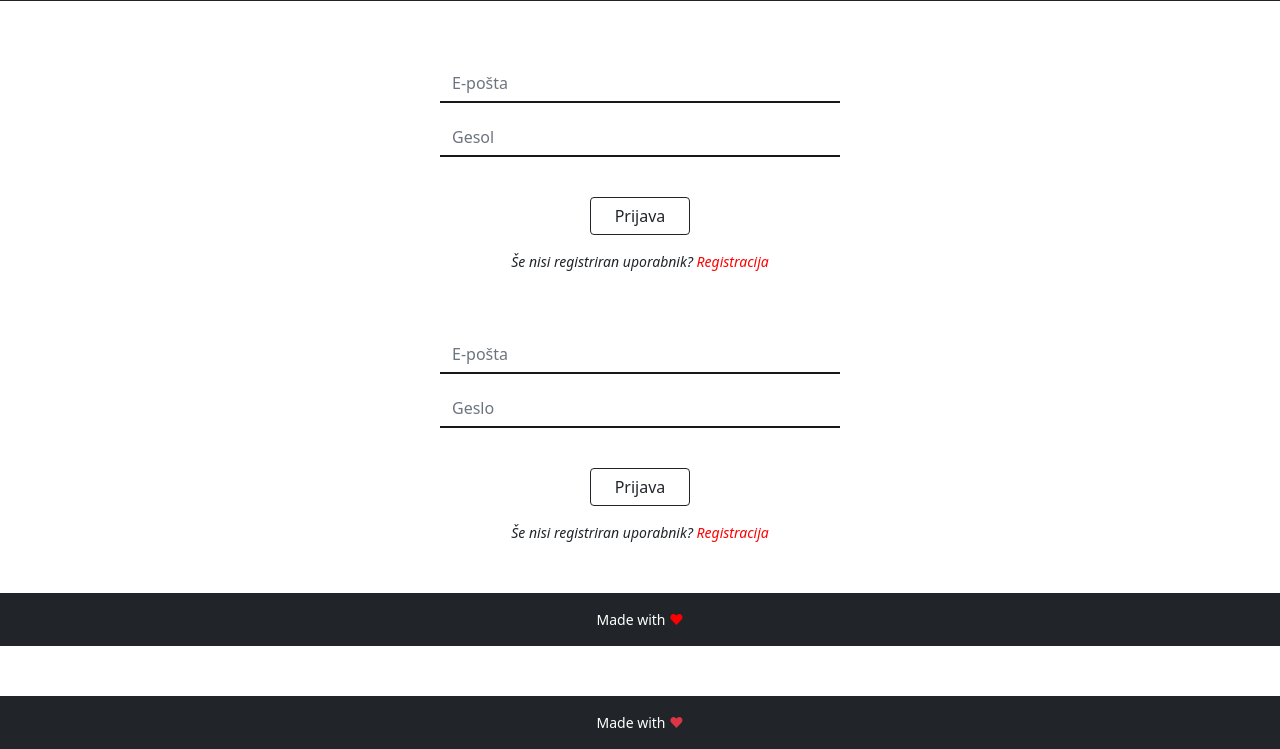
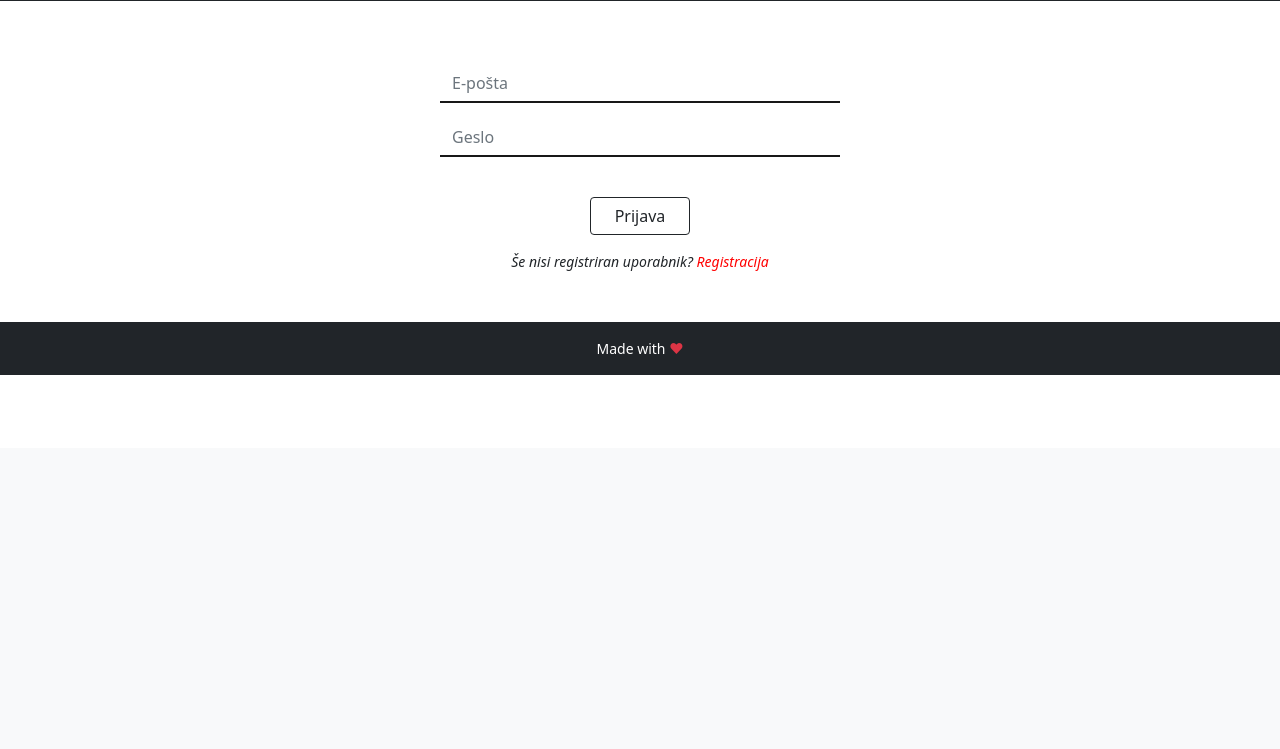
Before and after one commit to mh7x/Ep-webshop, a PHP site: page /view/signin in a window 1280 px wide. Shown: the part 352-1101 px from the top of the page. After the commit the page ends 727 px from the top, so only its background shows below. Run offline with PHP 8.4, Linux system fonts and the light colour scheme; some libraries are stand-ins or nearby versions.

Commit message:
urejen merge

```diff
--- a/view/layout/navbar.php
+++ b/view/layout/navbar.php
@@ -6,7 +6,11 @@ $slug = isset($_SERVER["PATH_INFO"]) ? trim($_SERVER["PATH_INFO"], "/") : "";
     <div class="container">
         <ul class="navbar-nav me-auto">
             <li class="nav-item"><a class="nav-link <?php echo ($slug == "") ? "active" : ""; ?>" aria-current="page" href="<?= BASE_URL . "" ?>">Domov</a></li>
-            <li class="nav-item"><a class="nav-link <?php echo ($slug == "signin") ? "active" : ""; ?>" href="<?= BASE_URL . "signin" ?>">Prijava</a></li>
+            <?php if (isset ($_SESSION["loggedIn"]) && $_SESSION["loggedIn"] == true) { ?>
+                <li class="nav-item"><a class="nav-link <?php echo ($slug == "profile") ? "active" : ""; ?>" href="<?= BASE_URL . "profile" ?>">Profil</a></li>
+            <?php } else {?>
+                <li class="nav-item"><a class="nav-link <?php echo ($slug == "signin") ? "active" : ""; ?>" href="<?= BASE_URL . "signin" ?>">Prijava</a></li>
+            <?php }?>
             <li class="nav-item dropdown">
                 <a class="nav-link dropdown-toggle <?php echo ($slug == "control-panel" || $slug == "product/add" || $slug == "product/edit") ? "active" : ""; ?>" id="navbarDropdown" href="#" role="button" data-bs-toggle="dropdown" aria-expanded="false">Nadzorna plošča</a>
                 <ul class="dropdown-menu" aria-labelledby="navbarDropdown">
@@ -14,6 +18,9 @@ $slug = isset($_SERVER["PATH_INFO"]) ? trim($_SERVER["PATH_INFO"], "/") : "";
                     <li><a class="dropdown-item <?php echo ($slug == "product/add") ? "active" : ""; ?>" href="<?= BASE_URL . "product/add" ?>">Dodaj artikel</a></li>
                 </ul>
             </li>
+            <?php if (isset ($_SESSION["loggedIn"]) && $_SESSION["loggedIn"] == true) { ?>
+                <li class="nav-item"><a class="nav-link <?php echo ($slug == "logout") ? "active" : ""; ?>" href="<?= BASE_URL . "logout" ?>">Odjava</a></li>
+            <?php }?>
         </ul>
         <form class="d-flex">
             <a class="btn btn-outline-dark" href="<?= BASE_URL . "cart" ?>" data-toggle="modal" data-target="#exampleModal">
--- a/view/signin.php
+++ b/view/signin.php
@@ -31,20 +31,6 @@
         </header>
 
         <div class="form container px-4 px-lg-5 mt-5">
-            <form>
-                <div class="form-group my-3">
-                    <input type="email" class="sign form-control" placeholder="E-pošta">
-                </div>
-                <div class="form-group my-3">
-                    <input type="password" class="sign form-control" placeholder="Gesol">
-                </div>
-            </form>
-            <button class="btn btn-outline-dark mt-4 mb-3">Prijava</button>
-            <span>Še nisi registriran uporabnik? <a href="<?= BASE_URL . "signup" ?>">Registracija</a></span>
-        </div>
-    </header>
-
-    <div class="form container px-4 px-lg-5 mt-5">
             <form action="signin" method="POST" id="signin_form">
                 <div class="form-group my-3">
                     <input type="email" name="email" class="sign form-control" placeholder="E-pošta">
@@ -60,10 +46,6 @@
             <span>Še nisi registriran uporabnik? <a href="<?= BASE_URL . "signup" ?>">Registracija</a></span>
         </div>
 
-    <footer class="bg-dark">
-        <p class="footer-text py-3">Made with <span style="color: red">♥</span></p>
-    </footer>
-
     <script src="https://cdn.jsdelivr.net/npm/bootstrap@5.1.3/dist/js/bootstrap.bundle.min.js"
         integrity="sha384-ka7Sk0Gln4gmtz2MlQnikT1wXgYsOg+OMhuP+IlRH9sENBO0LRn5q+8nbTov4+1p"
         crossorigin="anonymous"></script>
```
Also changed, not shown: view/profile.php (+3 -34 lines). Lines whose indentation alone changed are shown as unchanged.
